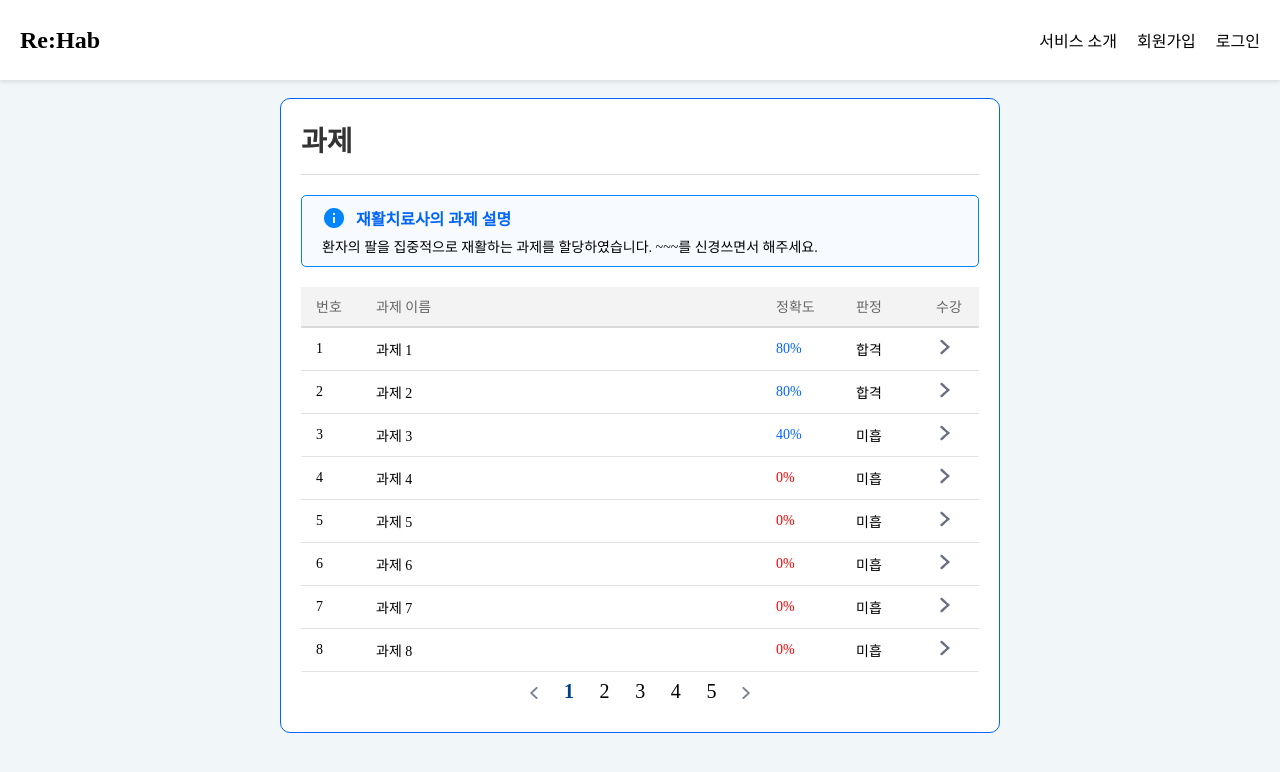
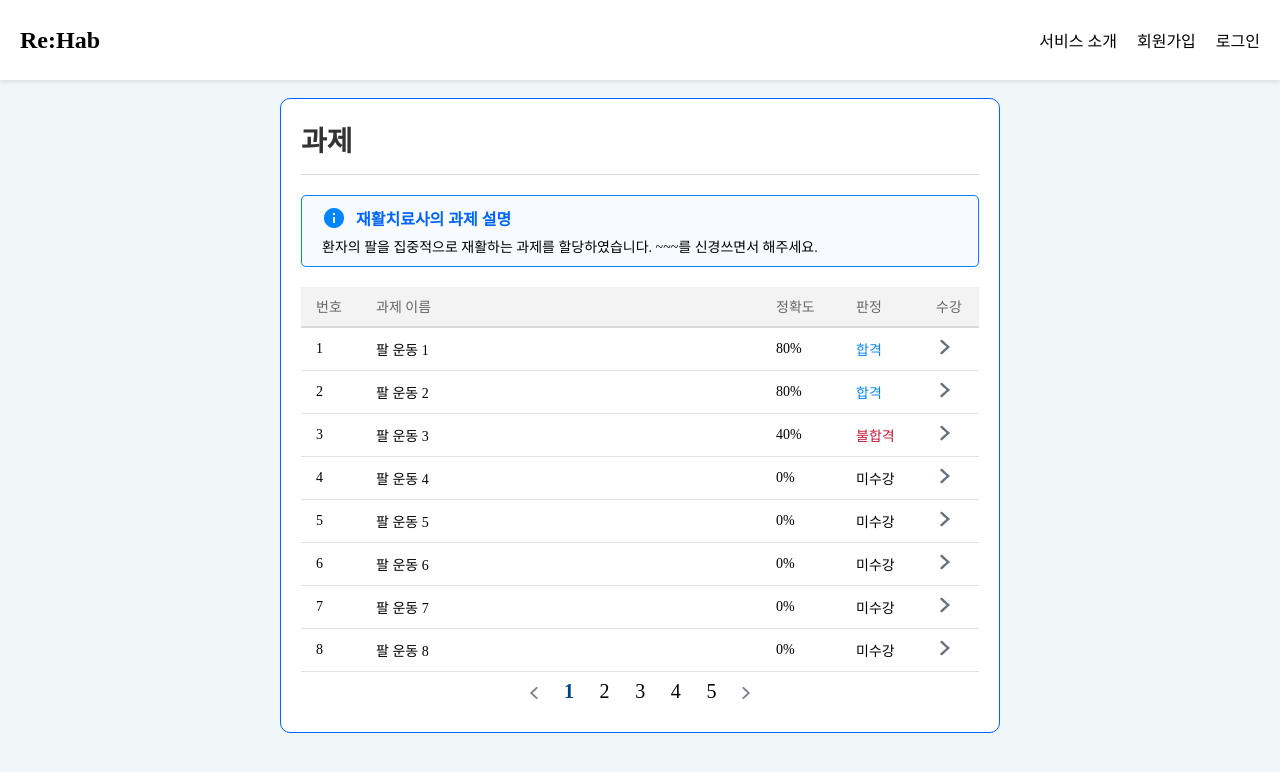
Before and after one commit to sync-without-async/Rehab-FrontEnd, a React (Vite) app: page / in a window 1280 px wide. Shown: the top 772 px of the page. Built offline with nearby package versions, Linux system fonts and the light colour scheme.

Commit message:
Feat: 환자 과제 컴포넌트 구현 (해당 환자에 배정된 강의 목록 적용)

```diff
--- a/src/components/UserDashBoard/UserAssignList.jsx
+++ b/src/components/UserDashBoard/UserAssignList.jsx
@@ -1,17 +1,18 @@
-import styled from 'styled-components';
+import styled from "styled-components";
 import assigninfo from "../../assets/icons/assigninfo.png";
 import player from "../../assets/icons/player.png";
-import Pagination from '../Pagination/Pagination';
+import Pagination from "../Pagination/Pagination";
+import { getUserExercises } from "../../librarys/login-api";
 
 const Container = styled.div`
   width: 720px;
   height: 635px;
   margin: 0 auto;
   padding: 20px;
-    border: 1px solid #0064FF;
+  border: 1px solid #0064ff;
   border-radius: 10px;
   background-color: #ffffff;
-    font-family: 'Spoqa Han Sans Neo', 'sans-serif';
+  font-family: "Spoqa Han Sans Neo", "sans-serif";
 `;
 
 const Title = styled.h1`
@@ -24,7 +25,7 @@ const Title = styled.h1`
 const Divider = styled.hr`
   width: 100%;
   height: 1px;
-    background-color: #D9D9D9;
+  background-color: #d9d9d9;
   border: none;
   margin-bottom: 20px;
 `;
@@ -32,16 +33,16 @@ width: 100%;
 const InfoBox = styled.div`
   width: 100%;
   height: 72px;
-    border: 1px solid #0085FF;
+  border: 1px solid #0085ff;
   padding: 20px;
   border-radius: 5px;
-    background-color: #F7FAFF;
+  background-color: #f7faff;
   margin-bottom: 20px;
   display: flex;
   flex-direction: column;
   align-items: flex-start;
   gap: 10px;
-`
+`;
 
 const InfoIcon = styled.img`
   width: 24px;
@@ -52,7 +53,7 @@ const InfoIcon = styled.img`
 
 const InfoTitle = styled.span`
   font-size: 16px;
-    color: #0064FF;
+  color: #0064ff;
   font-weight: 600;
   margin-right: 10px;
   margin-top: -10px;
@@ -93,9 +94,9 @@ const TableCell = styled.td`
 `;
 
 const TableHeader = styled.th`
-    background-color: #F3F3F3;
+  background-color: #f3f3f3;
   height: 40px;
-    border-bottom: 2px solid #D9D9D9;
+  border-bottom: 2px solid #d9d9d9;
   font-size: 14px;
   color: #666666;
   text-align: left;
@@ -114,25 +115,36 @@ const TableHeader = styled.th`
   }
 `;
 
-
-
 const PlayerIcon = styled.img`
   width: 18px;
   height: 18px;
 `;
 
 const Percentage = styled.span`
-    color: ${({completed}) => (completed ? '#0064FF' : '#FF0000')};
+  color: ${({ completed }) => (completed ? "#0064FF" : "#FF0000")};
 `;
 
+const Accuracy = styled.span`
+  color: #000;
+`;
+
+const Judgement = styled.span`
+  color: ${({ accuracy }) => {
+    const percent = parseInt(accuracy, 10);
+    if (percent === 0) return "#000";
+    if (percent >= 80) return "#0085FF";
+    return "#C71737";
+  }};
+`;
 
 const ExerciseList = () => {
-      // 페이지네이션을 위한 상태 설정
-      const totalItems = 40; // 전체 아이템 수를 설정해주세요
+  const userId = "HL0001";
+  const exercises = getUserExercises(userId);
+
+  const totalItems = 40;
   const itemsPerPage = 8;
 
   const handlePageChange = (selectedPage) => {
-
     console.log("Selected page:", selectedPage);
   };
   return (
@@ -140,12 +152,13 @@ const ExerciseList = () => {
       <Title>과제</Title>
       <Divider />
       <InfoBox>
-            <div style={{ display: 'flex', alignItems: 'center' }}>
+        <div style={{ display: "flex", alignItems: "center" }}>
           <InfoIcon src={assigninfo} alt="Info Icon" />
           <InfoTitle>재활치료사의 과제 설명</InfoTitle>
         </div>
         <InfoMessage>
-                환자의 팔을 집중적으로 재활하는 과제를 할당하였습니다. ~~~를 신경쓰면서 해주세요.
+          환자의 팔을 집중적으로 재활하는 과제를 할당하였습니다. ~~~를
+          신경쓰면서 해주세요.
         </InfoMessage>
       </InfoBox>
       <Table>
@@ -159,23 +172,26 @@ const ExerciseList = () => {
           </TableRow>
         </thead>
         <tbody>
-                      {Array(8).fill(null).map((_, index) => (
+          {exercises.map((exercise, index) => (
             <TableRow key={index}>
-                              <TableCell>{index + 1}</TableCell>
-                              <TableCell>과제 {index + 1}</TableCell>
+              <TableCell>{exercise.id}</TableCell>
+              <TableCell>{exercise.name}</TableCell>
               <TableCell>
-                                  <Percentage completed={index < 3}>
-                                      {index < 2 ? '80%' : index === 2 ? '40%' : '0%'}
-                                  </Percentage>
+                <Accuracy>{exercise.accuracy}</Accuracy>
               </TableCell>
-                              <TableCell>{index < 2 ? '합격' : '미흡'}</TableCell>
-                              <TableCell><PlayerIcon src={player} alt="Player Icon" /></TableCell>
+              <TableCell>
+                <Judgement accuracy={exercise.accuracy}>
+                  {exercise.judgement}
+                </Judgement>
+              </TableCell>
+              <TableCell>
+                <PlayerIcon src={player} alt="Player Icon" />
+              </TableCell>
             </TableRow>
           ))}
         </tbody>
       </Table>
 
-              {/* 페이지네이션 컴포넌트 추가 */}
       <Pagination
         totalItems={totalItems}
         itemsPerPage={itemsPerPage}
@@ -183,6 +199,6 @@ const ExerciseList = () => {
       />
     </Container>
   );
-  }
+};
 
 export default ExerciseList;
--- a/src/librarys/login-api.js
+++ b/src/librarys/login-api.js
@@ -69,3 +69,22 @@ export async function userLogin(id, password) {
           return null;
   }
 }
+
+// 임시로 환자에게 할당된 과제 데이터를 추가
+const userExercises = {
+  "HL0001": [
+      { id: "1", name: "팔 운동 1", accuracy: "80%", judgement: "합격" },
+      { id: "2", name: "팔 운동 2", accuracy: "80%", judgement: "합격" },
+      { id: "3", name: "팔 운동 3", accuracy: "40%", judgement: "불합격" },
+      { id: "4", name: "팔 운동 4", accuracy: "0%", judgement: "미수강" },
+      { id: "5", name: "팔 운동 5", accuracy: "0%", judgement: "미수강" },
+      { id: "6", name: "팔 운동 6", accuracy: "0%", judgement: "미수강" },
+      { id: "7", name: "팔 운동 7", accuracy: "0%", judgement: "미수강" },
+      { id: "8", name: "팔 운동 8", accuracy: "0%", judgement: "미수강" }
+  ]
+};
+
+// 환자의 ID를 입력받아 해당 환자에게 할당된 과제 데이터를 반환하는 함수
+export function getUserExercises(userId) {
+  return userExercises[userId] || [];
+}
```
Lines whose indentation alone changed are shown as unchanged.
